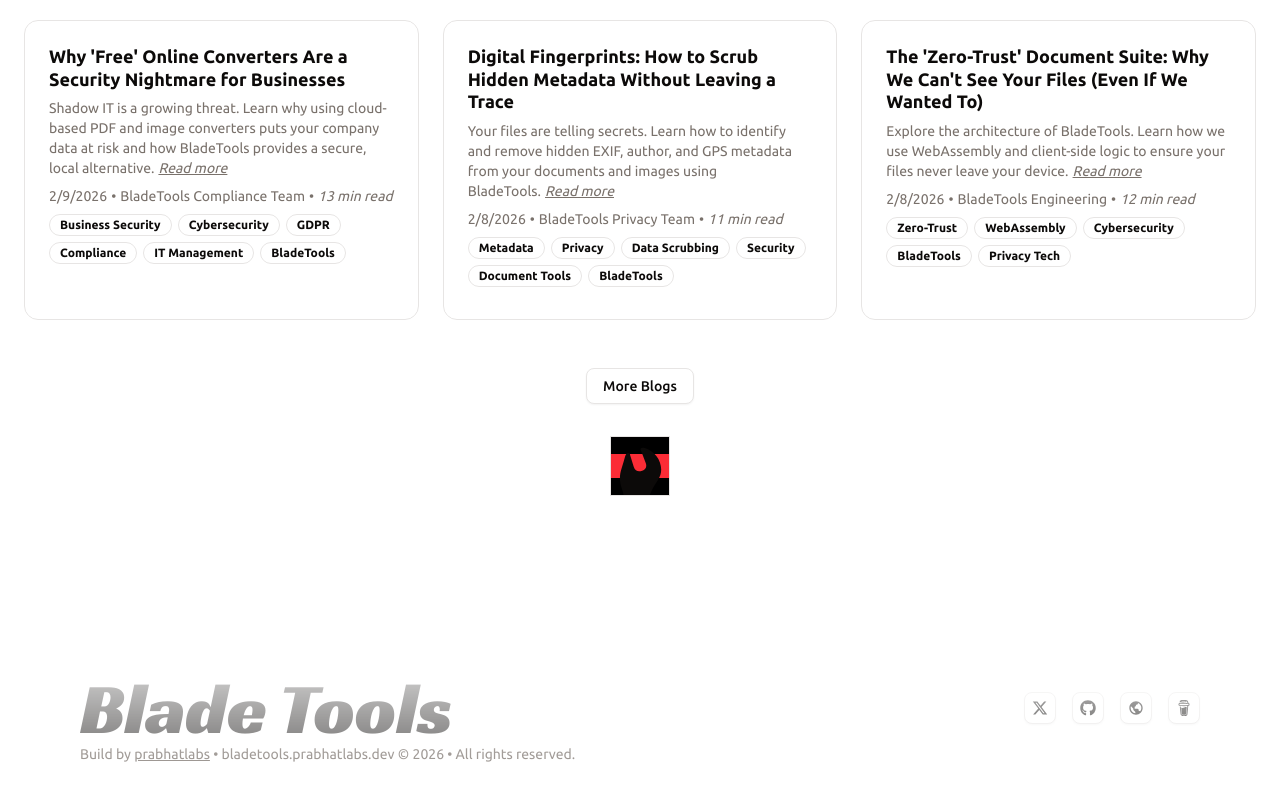
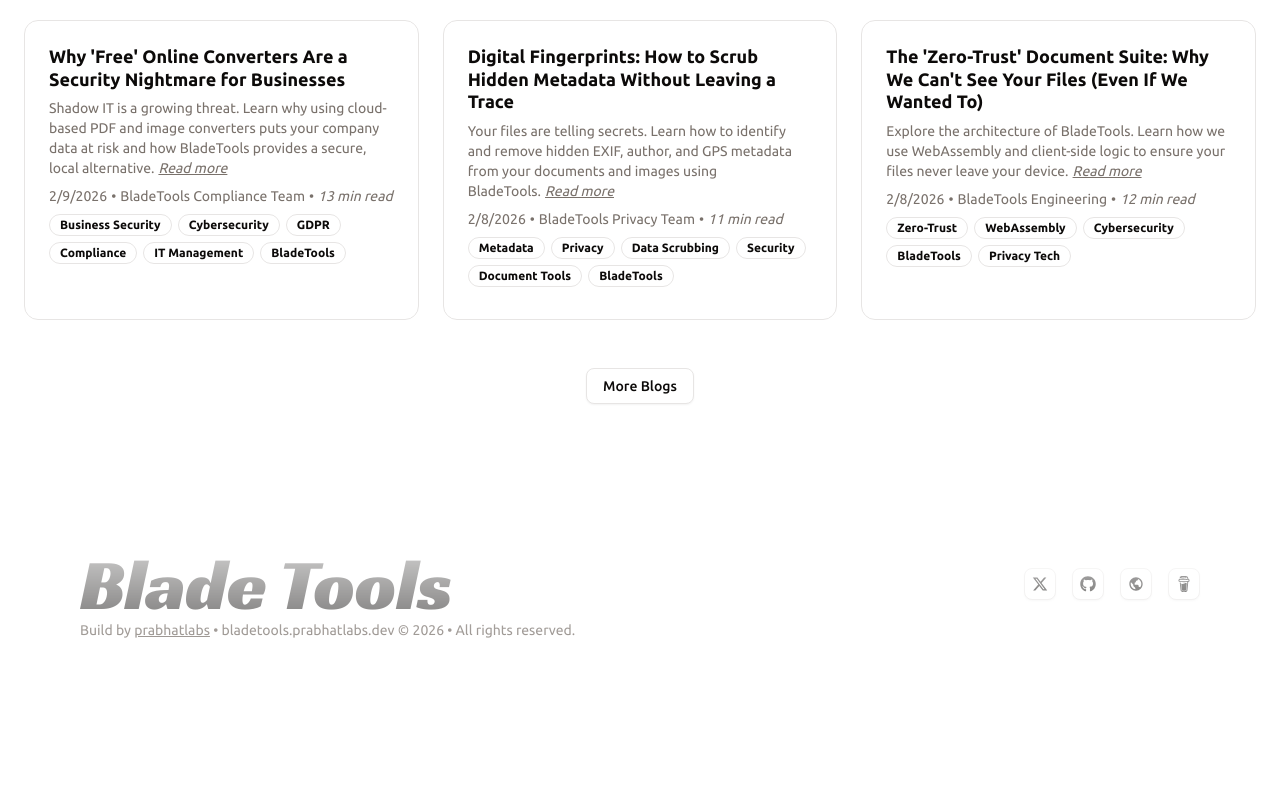
Before and after one commit to IsayAyase/utility-tools, a Next.js app: page / in a window 1280 px wide. Shown: the part 1944-2744 px from the top of the page. After the commit the page ends 2632 px from the top, so only its background shows below. Built offline with nearby package versions, Linux system fonts and the light colour scheme.

Commit message:
added manifets for install

```diff
--- a/app/manifest.ts
+++ b/app/manifest.ts
@@ -6,15 +6,15 @@
         name: mainData.title,
         short_name: "Blade Tools",
         description: mainData.description,
-        start_url: "https://localhost:3000",
+        start_url: "/",
         display: "standalone",
         background_color: "#ffffff",
         theme_color: "#000000",
         icons: [
             {
-                src: "/favicon.ico",
-                sizes: "48x48",
-                type: "image/x-icon",
+                src: "/logo-192x192.png",
+                sizes: "192x192",
+                type: "image/png",
             },
         ],
     };
--- a/app/page.tsx
+++ b/app/page.tsx
@@ -6,6 +6,7 @@
 import HeroSection from "./_components/HeroSection";
 import { racingSansOne } from "./fonts";
 import { DiMootoolsBadge } from "react-icons/di";
+import { RiKnifeLine } from "react-icons/ri";
 
 export default function Home() {
     return (
@@ -15,15 +16,6 @@
             <CategorySection />
             <FAQSection />
             <BlogSection />
-
-            <div className="flex items-center justify-center p-8">
-                <div
-                    className={`${racingSansOne.className} overflow-hidden relative border border-border p-2 size-15 bg-black flex flex-col items-center justify-center`}
-                >
-                    <span className="w-15 h-6 bg-red-500"></span>
-                    <DiMootoolsBadge className="absolute mt-20 size-45" />
-                </div>
-            </div>
         </LayoutWrapper>
     );
 }
```
Also changed, not shown: public/logo-192x192.png (added), 1 other file (tests, documents, lock files or other folders).
